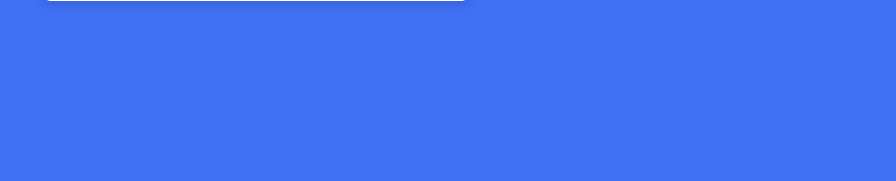
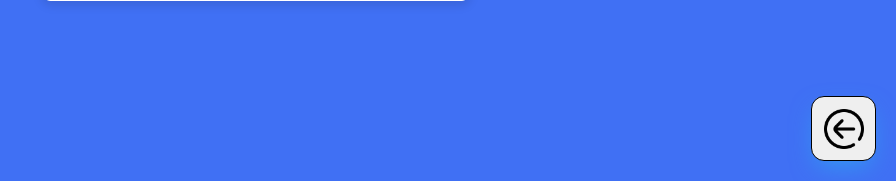
Before and after one commit to ezitounioussama/PESCASAMAC, a PHP site: page /connect/login_register.php in a window 1280 px wide. Shown: the part 619-800 px from the top of the page, without its empty margins (384-1280 px from the left). Run offline with PHP 8.4, Linux system fonts and the light colour scheme.

Commit message:
floating go back button done

```diff
--- a/connect/login_register.php
+++ b/connect/login_register.php
@@ -8,6 +8,7 @@
     <link rel="stylesheet" href="style.css">
     <!-- ===== Iconscout CSS ===== -->
     <link rel="stylesheet" href="https://unicons.iconscout.com/release/v4.0.0/css/line.css">
+    <link href="https://fonts.googleapis.com/icon?family=Material+Icons" rel="stylesheet">
     <script src="script.js" defer></script>
     <title>Login/Register</title>
 </head>
@@ -98,7 +99,7 @@
     </div>
 
 
-
+    <button class="floating-button" onclick="history.back()"><img src="../img/return.png" alt="go back" class="image_w"></button>
 
 </body>
 
--- a/connect/style.css
+++ b/connect/style.css
@@ -1,6 +1,79 @@
 /* ===== Google Font Import - Poformsins ===== */
 @import url("https://fonts.googleapis.com/css2?family=Poppins:wght@300;400;500;600;700&display=swap");
 
+/* floating button */
+@import url("https://fonts.googleapis.com/css?family=Roboto");
+@-webkit-keyframes come-in {
+  0% {
+    -webkit-transform: translatey(100px);
+    transform: translatey(100px);
+    opacity: 0;
+  }
+  30% {
+    -webkit-transform: translateX(-50px) scale(0.4);
+    transform: translateX(-50px) scale(0.4);
+  }
+  70% {
+    -webkit-transform: translateX(0px) scale(1.2);
+    transform: translateX(0px) scale(1.2);
+  }
+  100% {
+    -webkit-transform: translatey(0px) scale(1);
+    transform: translatey(0px) scale(1);
+    opacity: 1;
+  }
+}
+@keyframes come-in {
+  0% {
+    -webkit-transform: translatey(100px);
+    transform: translatey(100px);
+    opacity: 0;
+  }
+  30% {
+    -webkit-transform: translateX(-50px) scale(0.4);
+    transform: translateX(-50px) scale(0.4);
+  }
+  70% {
+    -webkit-transform: translateX(0px) scale(1.2);
+    transform: translateX(0px) scale(1.2);
+  }
+  100% {
+    -webkit-transform: translatey(0px) scale(1);
+    transform: translatey(0px) scale(1);
+    opacity: 1;
+  }
+}
+
+.floating-button {
+  display: flex;
+  justify-content: center;
+  align-items: center;
+  position: absolute;
+  width: 65px;
+  height: 65px;
+  border: 1px solid black;
+  bottom: 0;
+  border-radius: 20%;
+  right: 20px;
+  bottom: 20px;
+  margin: auto;
+  color: white;
+  line-height: 65px;
+  text-align: center;
+  font-size: 23px;
+  z-index: 100;
+  box-shadow: 0 10px 25px -5px rgba(44, 179, 240, 0.6);
+  cursor: pointer;
+  -webkit-transition: all 0.3s;
+  transition: all 0.3s;
+}
+
+.image_w {
+  width: 40px;
+  height: 40px;
+}
+
+/* end of floating button */
 * {
   margin: 0;
   padding: 0;
--- a/index.html
+++ b/index.html
@@ -292,13 +292,13 @@
                   </div>
                 </div>
               </div>
-              <a href="connect/login_register.php" class=" inline-flex relative w-fit">
+              <div class=" inline-flex relative w-fit mr-1">
 
-                <div class="px-3 py-3 border border-blue-600 flex items-center justify-center text-center rounded-lg ">
+                <a href="connect/login_register.php" class="px-3 py-3 border border-blue-600 flex items-center justify-center text-center rounded-lg ">
                     <div title="login/register">
                         <img src="img/login.png" alt="login" class="h-4 w-4">
                     </div>
-              </a>
+                  </a>
             </div>
           </div>
         </div>
```
Also changed, not shown: img/return.png (added).
